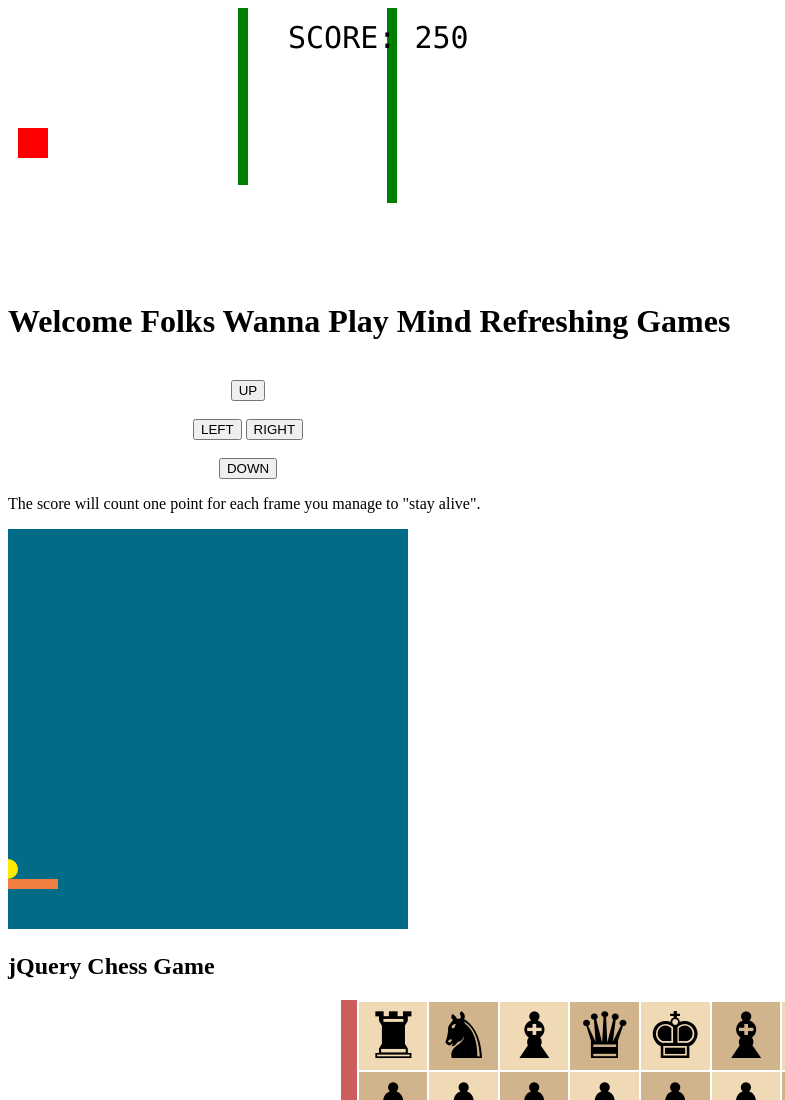
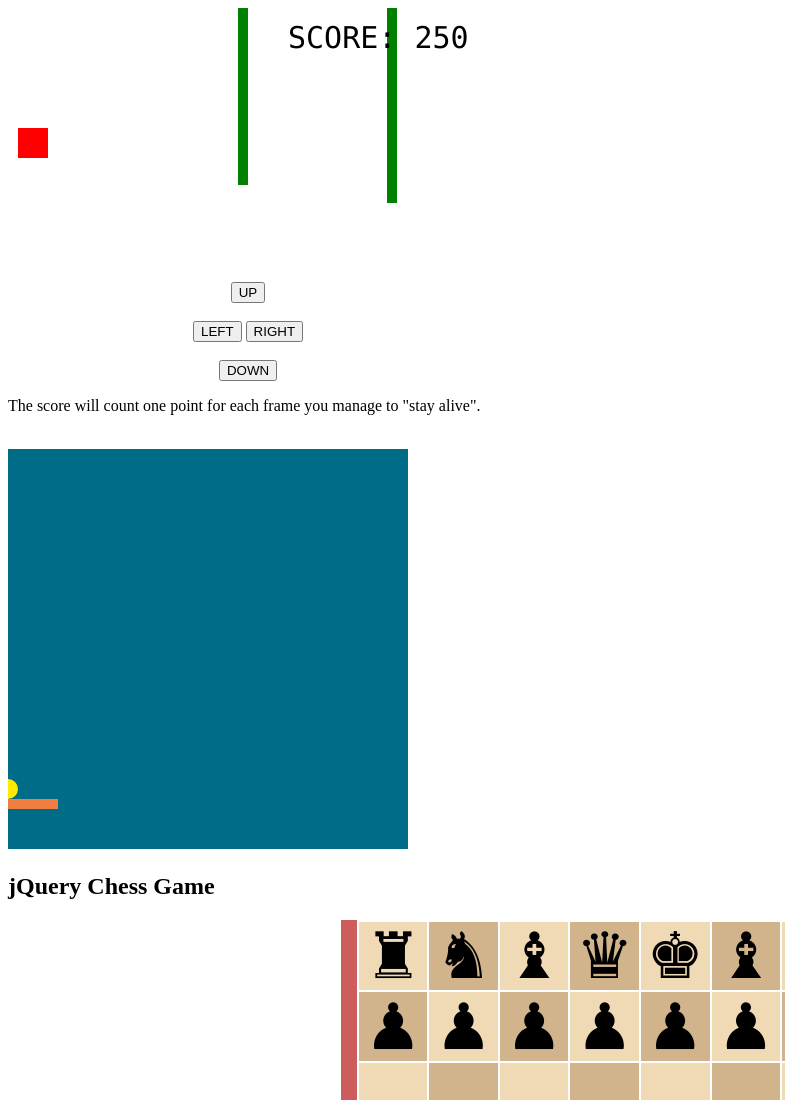
Before and after one commit to nishanthj6/nishanthj6.github.io, a plain HTML site: page index.html in a window 1280 px wide. Shown: the top 1100 px of the page, without its empty margins (0-785 px from the left). Drawn offline with Linux system fonts and the light colour scheme.

Commit message:
First Commit

```diff
--- a/index.html
+++ b/index.html
@@ -7,10 +7,9 @@
 		<link rel="stylesheet" type="text/css" href="./assets/css/trygame_score.css">
 		<script src="./assets/js/jquery-2.1.1.js"></script>
 	</head>
-	<h1> Welcome Folks Wanna Play Mind Refreshing Games </h1>
+	<!-- <h1> Welcome Folks Wanna Play Mind Refreshing Games </h1> -->
 	<body>
 
-		<br/>
 		<div style="text-align:center;width:480px;">
 		  <button onmousedown="moveup()" onmouseup="clearmove()" ontouchstart="moveup()">UP</button><br><br>
 		  <button onmousedown="moveleft()" onmouseup="clearmove()" ontouchstart="moveleft()">LEFT</button>
@@ -18,10 +17,11 @@
 		  <button onmousedown="movedown()" onmouseup="clearmove()" ontouchstart="movedown()">DOWN</button>
 		</div>
 
-<p>The score will count one point for each frame you manage to "stay alive".</p>
-<canvas id="pageCanvas"></canvas>
+		<p>The score will count one point for each frame you manage to "stay alive".</p>
+		<br/>
+		<canvas id="pageCanvas"></canvas>
 
-<div id="content">
+		<div id="content">
 			<h2>jQuery Chess Game</h2>
 			<div id="game"></div>
 			<script>
```
